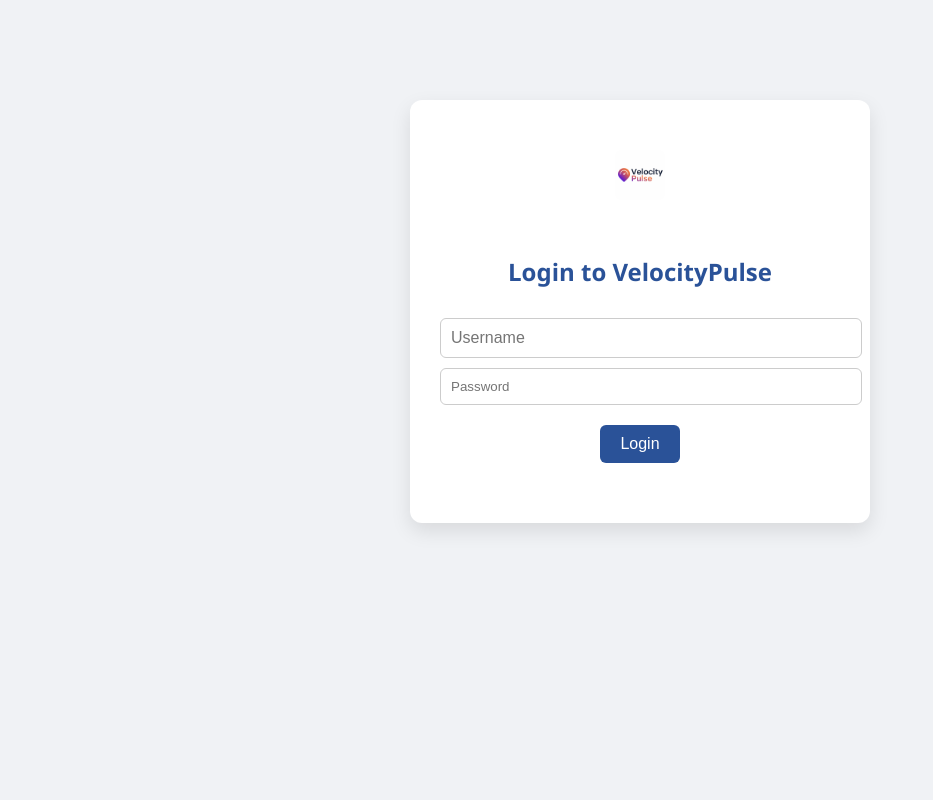
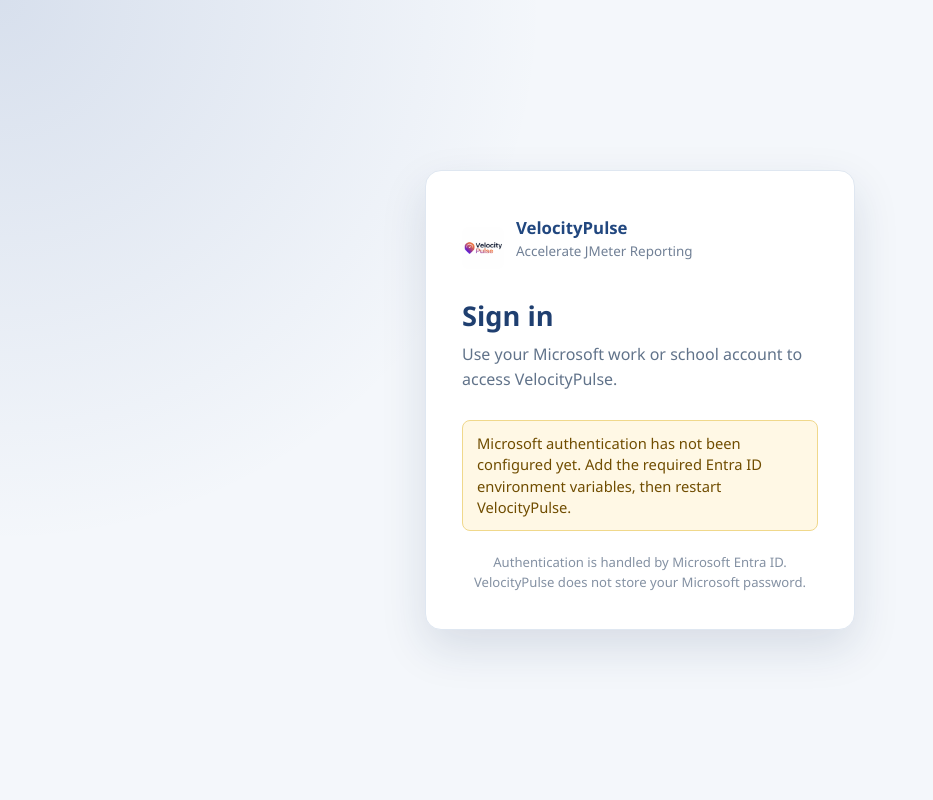
Before and after one commit to Sid147228/VelocityPulse_Full_Sep2026, a Flask app: page /login in a window 1280 px wide. Shown: the whole page, without its empty margins (0-933 px from the left). Run offline with Flask 3, Linux system fonts and the light colour scheme.

Commit message:
Replace static login with Microsoft sign-in UI

```diff
--- a/templates/login.html
+++ b/templates/login.html
@@ -1,59 +1,162 @@
 <!DOCTYPE html>
-<html>
+<html lang="en">
 <head>
-  <title>VelocityPulse | Login</title>
-  <link rel="stylesheet" href="/static/style.css" />
+  <meta charset="UTF-8">
+  <meta name="viewport" content="width=device-width, initial-scale=1.0">
+  <title>VelocityPulse | Sign in</title>
+  <link rel="stylesheet" href="{{ url_for('static', filename='style.css') }}">
   <style>
+    :root {
+      color-scheme: light;
+      font-family: "Segoe UI", Arial, sans-serif;
+    }
     body {
-      font-family: 'Segoe UI', sans-serif;
-      background: #f0f2f5;
       margin: 0;
-      padding: 0;
+      min-height: 100vh;
+      background:
+        radial-gradient(circle at top left, rgba(42, 82, 152, .14), transparent 34rem),
+        #f4f7fb;
+      color: #1f344d;
+      display: grid;
+      place-items: center;
     }
-    .container {
-      max-width: 400px;
-      margin: 100px auto;
-      background: white;
-      padding: 30px;
-      border-radius: 12px;
-      box-shadow: 0 8px 20px rgba(0,0,0,0.1);
+    .login-shell {
+      width: min(430px, calc(100% - 32px));
+    }
+    .login-card {
+      background: #fff;
+      border: 1px solid #dfe7f1;
+      border-radius: 16px;
+      box-shadow: 0 18px 45px rgba(24, 48, 86, .13);
+      padding: 36px;
+    }
+    .brand {
+      display: flex;
+      align-items: center;
+      gap: 12px;
+      margin-bottom: 28px;
+    }
+    .brand img {
+      height: 42px;
+      width: auto;
+    }
+    .brand-copy strong {
+      display: block;
+      color: #21477f;
+      font-size: 1.05rem;
+    }
+    .brand-copy span {
+      color: #718096;
+      font-size: .84rem;
+    }
+    h1 {
+      margin: 0 0 8px;
+      color: #1f3f70;
+      font-size: 1.7rem;
+    }
+    .intro {
+      margin: 0 0 28px;
+      color: #61738a;
+      line-height: 1.55;
+    }
+    .ms-button {
+      box-sizing: border-box;
+      width: 100%;
+      border: 1px solid #8c8c8c;
+      border-radius: 6px;
+      background: #fff;
+      color: #2f2f2f;
+      text-decoration: none;
+      display: flex;
+      align-items: center;
+      justify-content: center;
+      gap: 12px;
+      padding: 12px 16px;
+      font-weight: 600;
+      transition: background .15s ease, box-shadow .15s ease;
+    }
+    .ms-button:hover,
+    .ms-button:focus-visible {
+      background: #f7f7f7;
+      box-shadow: 0 0 0 3px rgba(42, 82, 152, .12);
+      outline: none;
+    }
+    .ms-logo {
+      display: grid;
+      grid-template-columns: repeat(2, 9px);
+      grid-template-rows: repeat(2, 9px);
+      gap: 2px;
+      width: 20px;
+      height: 20px;
+    }
+    .ms-logo span:nth-child(1) { background: #f25022; }
+    .ms-logo span:nth-child(2) { background: #7fba00; }
+    .ms-logo span:nth-child(3) { background: #00a4ef; }
+    .ms-logo span:nth-child(4) { background: #ffb900; }
+    .notice,
+    .error {
+      border-radius: 8px;
+      padding: 12px 14px;
+      margin-bottom: 18px;
+      line-height: 1.45;
+      font-size: .92rem;
+    }
+    .notice {
+      background: #fff8e5;
+      color: #704d00;
+      border: 1px solid #f0d88b;
+    }
+    .error {
+      background: #fff1f1;
+      color: #8b1e1e;
+      border: 1px solid #efc6c6;
+    }
+    .footer-note {
+      margin: 22px 0 0;
+      color: #8491a3;
+      font-size: .82rem;
+      line-height: 1.5;
       text-align: center;
-    }
-    h2 {
-      color: #2a5298;
-    }
-    input[type="text"],
-    input[type="password"] {
-      width: 100%;
-      padding: 10px;
-      margin-top: 10px;
-      border: 1px solid #ccc;
-      border-radius: 6px;
-    }
-    button {
-      margin-top: 20px;
-      padding: 10px 20px;
-      background: #2a5298;
-      color: white;
-      border: none;
-      border-radius: 6px;
-      cursor: pointer;
-    }
-    .logo {
-      margin-bottom: 20px;
     }
   </style>
 </head>
 <body>
-  <div class="container">
-    <img src="/static/logo.png" alt="VelocityPulse Logo" class="logo" height="50" />
-    <h2>Login to VelocityPulse</h2>
-    {% if error %}<p style="color:red;">{{ error }}</p>{% endif %}
-    <form method="POST">
-      <input type="text" name="username" placeholder="Username" required />
-      <input type="password" name="password" placeholder="Password" required />
-      <button type="submit">Login</button>
-    </form>
-  </div>
+  <main class="login-shell">
+    <section class="login-card" aria-labelledby="login-title">
+      <div class="brand">
+        <img src="{{ url_for('static', filename='logo.png') }}" alt="VelocityPulse logo">
+        <div class="brand-copy">
+          <strong>VelocityPulse</strong>
+          <span>Accelerate JMeter Reporting</span>
+        </div>
+      </div>
+
+      <h1 id="login-title">Sign in</h1>
+      <p class="intro">Use your Microsoft work or school account to access VelocityPulse.</p>
+
+      {% with messages = get_flashed_messages(with_categories=true) %}
+        {% for category, message in messages %}
+          <div class="{{ 'error' if category == 'error' else 'notice' }}" role="alert">{{ message }}</div>
+        {% endfor %}
+      {% endwith %}
+
+      {% if error %}
+        <div class="error" role="alert">{{ error }}</div>
+      {% endif %}
+
+      {% if auth_configured %}
+        <a class="ms-button" href="{{ url_for('microsoft_login') }}">
+          <span class="ms-logo" aria-hidden="true"><span></span><span></span><span></span><span></span></span>
+          <span>Sign in with Microsoft</span>
+        </a>
+      {% else %}
+        <div class="notice">
+          Microsoft authentication has not been configured yet. Add the required Entra ID environment variables, then restart VelocityPulse.
+        </div>
+      {% endif %}
+
+      <p class="footer-note">Authentication is handled by Microsoft Entra ID. VelocityPulse does not store your Microsoft password.</p>
+    </section>
+  </main>
 </body>
 </html>
```
